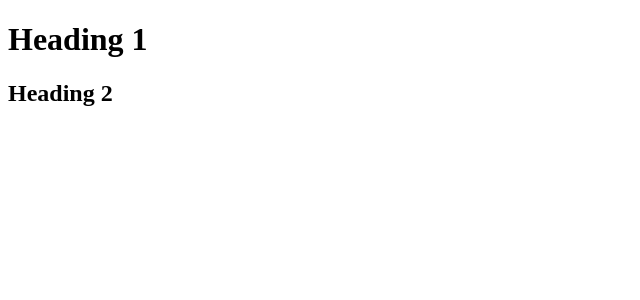
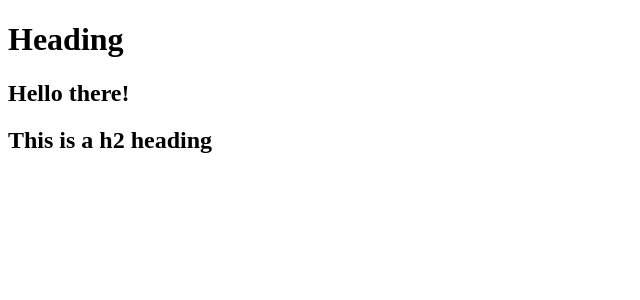
Before and after one commit to iankitvarshney/react-practice, a React (Vite) app: page / in a window 1280 px wide. Shown: the top 300 px of the page, without its empty margins (0-640 px from the left). Built offline with nearby package versions, Linux system fonts and the light colour scheme.

Commit message:
created a component

```diff
--- a/App.js
+++ b/App.js
@@ -1,31 +1,22 @@
 import React from "react";
 import ReactDOM from "react-dom/client";
 
-const heading1 = React.createElement(
-  "h1",
-  {
-    id: "title1",
-  },
-  "Heading 1"
+const Title = () => (
+  <h1 id="title" key="h1">
+    Heading
+  </h1>
 );
 
-const heading2 = React.createElement(
-  "h2",
-  {
-    id: "title2",
-  },
-  "Heading 2"
-);
-
-const container = React.createElement(
-  "div",
-  {
-    id: "container",
-    hello: "world",
-  },
-  [heading1, heading2]
-);
+const HeaderComponent = () => {
+  return (
+    <div>
+      <Title />
+      <h2>Hello there!</h2>
+      <h2>This is a h2 heading</h2>
+    </div>
+  );
+};
 
 const root = ReactDOM.createRoot(document.getElementById("root"));
 
-root.render(container);
+root.render(<HeaderComponent />);
--- a/package.json
+++ b/package.json
@@ -3,6 +3,8 @@
   "version": "1.0.0",
   "description": "This is a react project repository",
   "scripts": {
+    "start": "parcel index.html",
+    "build": "parcel build index.html",
     "test": "jest"
   },
   "repository": {
@@ -16,6 +18,8 @@
   },
   "homepage": "https://github.com/iankitvarshney/react-practice#readme",
   "devDependencies": {
+    "@babel/core": "^7.22.10",
+    "babel-plugin-transform-remove-console": "^6.9.4",
     "parcel": "^2.9.3",
     "process": "^0.11.10"
   },
```
Also changed, not shown: .babelrc (added), 1 other file (tests, documents, lock files or other folders).
